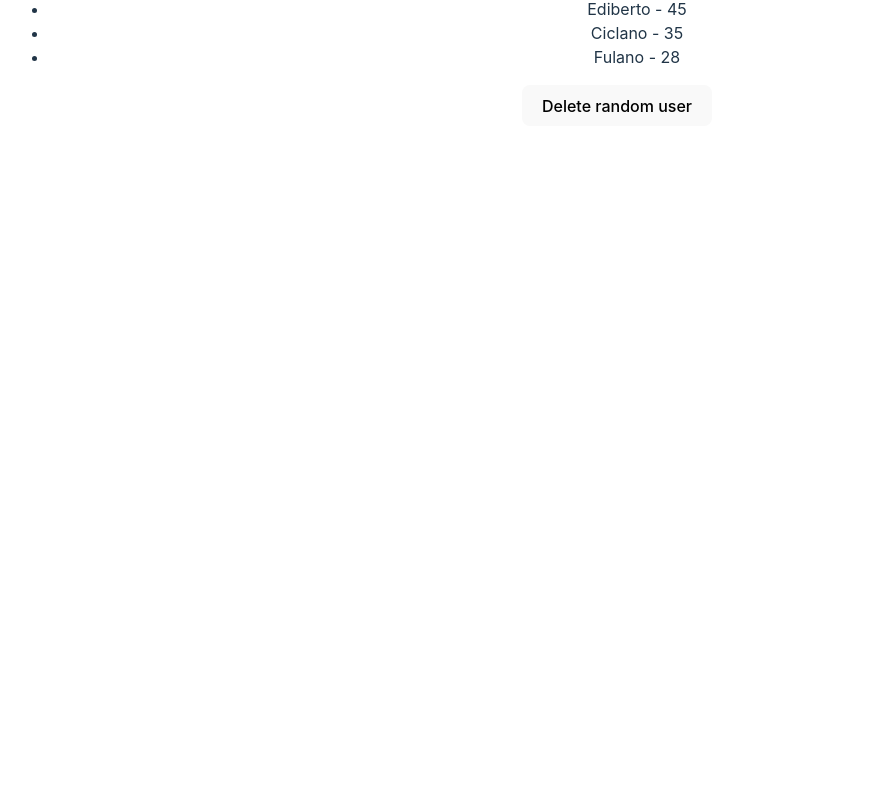
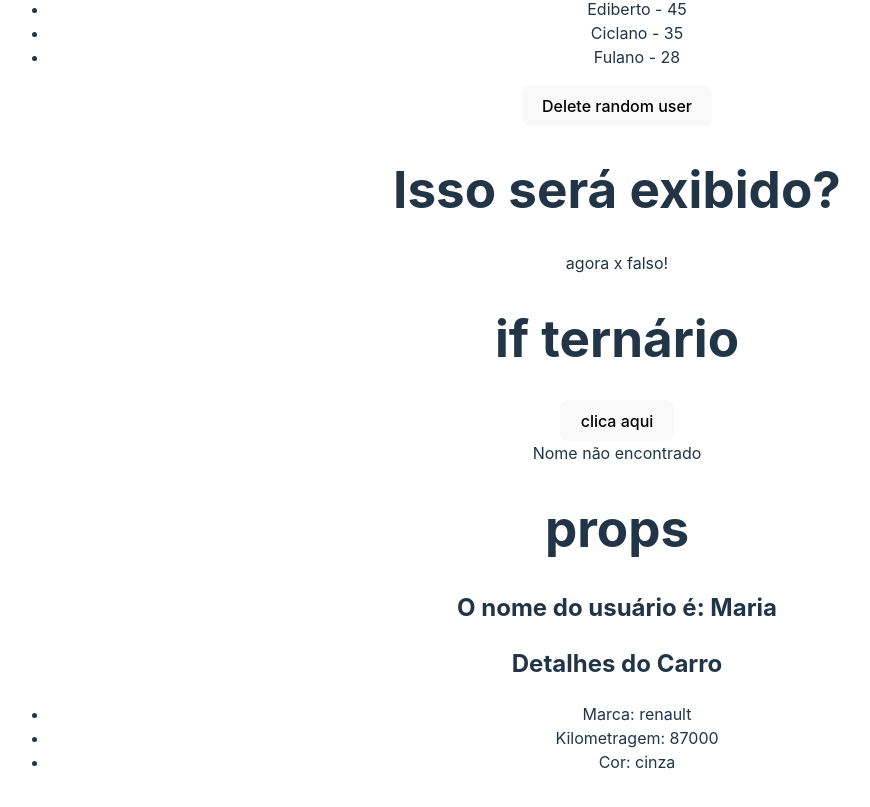
Before and after one commit to edibertoalves/Udemy_HoraDeCodar_React, a React (Vite) app in the folder 3_AVANCANDO_EM_REACT/avancando/: page / in a window 1280 px wide. Shown: the part 1406-2213 px from the top of the page, without its empty margins (23-893 px from the left). Before the commit the page ends 2064 px from the top, so only its background shows below. Built offline with nearby package versions, Linux system fonts and the light colour scheme.

Commit message:
abordagem sobre renderizacao condicional e conceitos/fundamentos de props

```diff
--- a/3_AVANCANDO_EM_REACT/avancando/src/App.jsx
+++ b/3_AVANCANDO_EM_REACT/avancando/src/App.jsx
@@ -3,28 +3,43 @@ import reactLogo from "./assets/react.svg";
 import viteLogo from "/vite.svg";
 import "./App.css";
 
-import SkylineCity from './assets/skyline_city.jpg'
+import SkylineCity from "./assets/skyline_city.jpg";
 import ManageData from "./components/ManageData";
 import ListRender from "./components/ListRender";
-
+import ConditionalRender from "./components/ConditionalRender";
+import ShowUserName from "./components/ShowUserName";
+import CarDetails from "./components/CarDetails";
 
 function App() {
   const [count, setCount] = useState(0);
 
+  const name = "Fulano";
+  const [UserName] = useState("Maria");
+
   return (
     <>
+      <h1>Avançando em React</h1>
+      {/* Imagem em public */}
+      <img
+        srcSet="/paisagem_praia.jpg"
+        src="/paisagem_praia.jpg"
+        alt="Paisagem de Praia"
+      />
 
-        <h1>Avançando em React</h1>
-        {/* Imagem em public */}
-        <img srcSet="/paisagem_praia.jpg" src="/paisagem_praia.jpg" alt="Paisagem de Praia" />
+      {/* Imagem em assets */}
+      <img srcSet={SkylineCity} src={SkylineCity} alt="" srcset="" />
 
-        {/* Imagem em assets */}
-        <img srcSet={ SkylineCity }  src={ SkylineCity }alt="" srcset="" />
+      <ManageData />
 
-        <ManageData />
+      <ListRender />
 
-        <ListRender />
+      <ConditionalRender />
 
+      {/* props */}
+      <ShowUserName name={UserName} />
+
+      {/* destructuring */}
+      <CarDetails brand="renault" km={87000} color="cinza" />
 
     </>
   );
--- /dev/null
+++ b/3_AVANCANDO_EM_REACT/avancando/src/components/CarDetails.jsx
@@ -0,0 +1,15 @@
+
+const CarDetails = ({brand, km, color}) => { /* destructuring nos parâmetros da funçao */
+  return (
+    <div>
+        <h2>Detalhes do Carro</h2>
+        <ul>
+            <li>Marca: {brand}</li>
+            <li>Kilometragem: {km}</li>
+            <li>Cor: {color}</li>
+        </ul>
+    </div>
+  )
+}
+
+export default CarDetails
--- /dev/null
+++ b/3_AVANCANDO_EM_REACT/avancando/src/components/ConditionalRender.jsx
@@ -0,0 +1,24 @@
+import { useState } from "react";
+
+const ConditionalRender = () => {
+  const [x] = useState(false);
+
+  const [name, setName] = useState( );
+
+  return (
+    <div>
+      <h1>Isso será exibido?</h1>
+      {x && <p>Se for "true", sim!</p>}
+      {!x && <p>agora x falso!</p>}
+      <h1>if ternário</h1>
+      <button onClick={() => setName("João")}>clica aqui</button>
+      {name === "João" ? (
+        <div>nome "João" encontrado</div>
+      ) : (
+        <div>Nome não encontrado</div>
+      )}
+    </div>
+  );
+};
+
+export default ConditionalRender;
--- /dev/null
+++ b/3_AVANCANDO_EM_REACT/avancando/src/components/ShowUserName.jsx
@@ -0,0 +1,12 @@
+import React from 'react'
+
+const ShowUserName = (props) => {
+  return (
+    <div>
+        <h1>props</h1>
+        <h2>O nome do usuário é: {props.name} </h2>
+    </div>
+  )
+}
+
+export default ShowUserName
```
